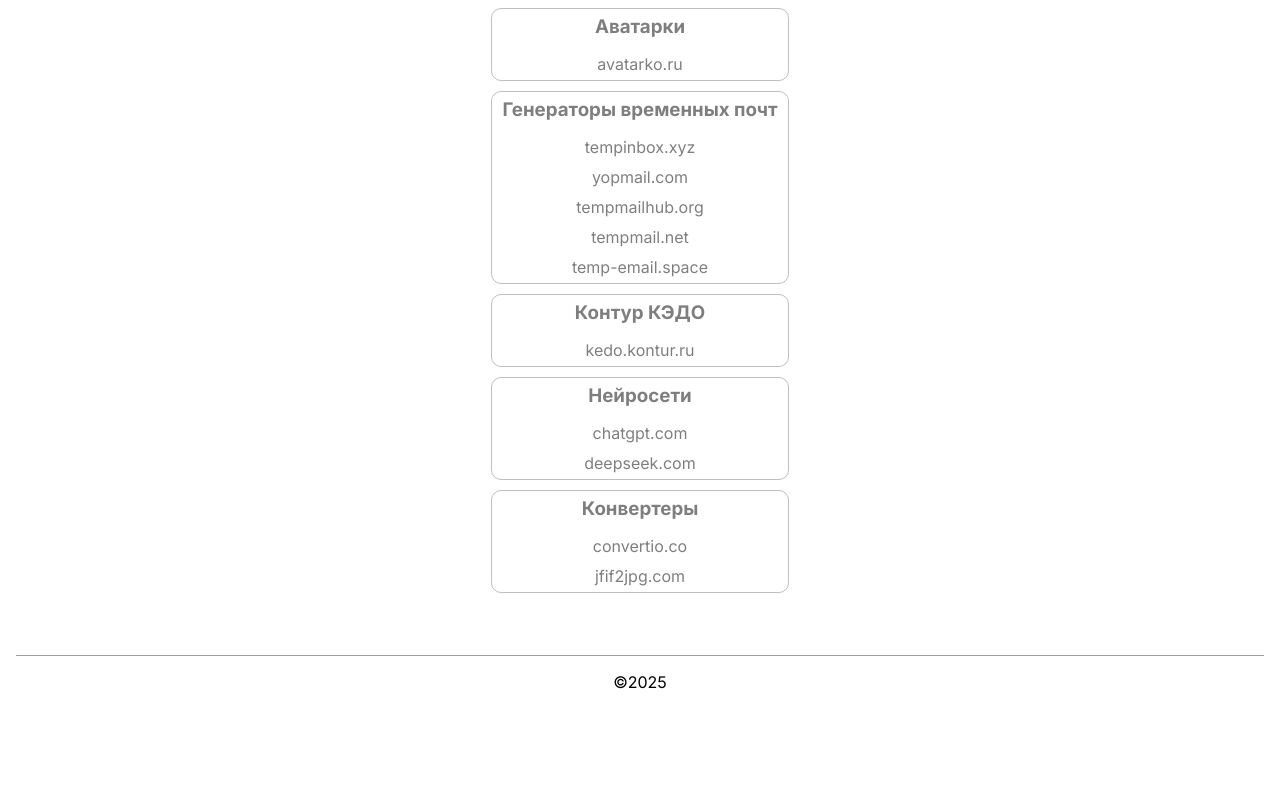
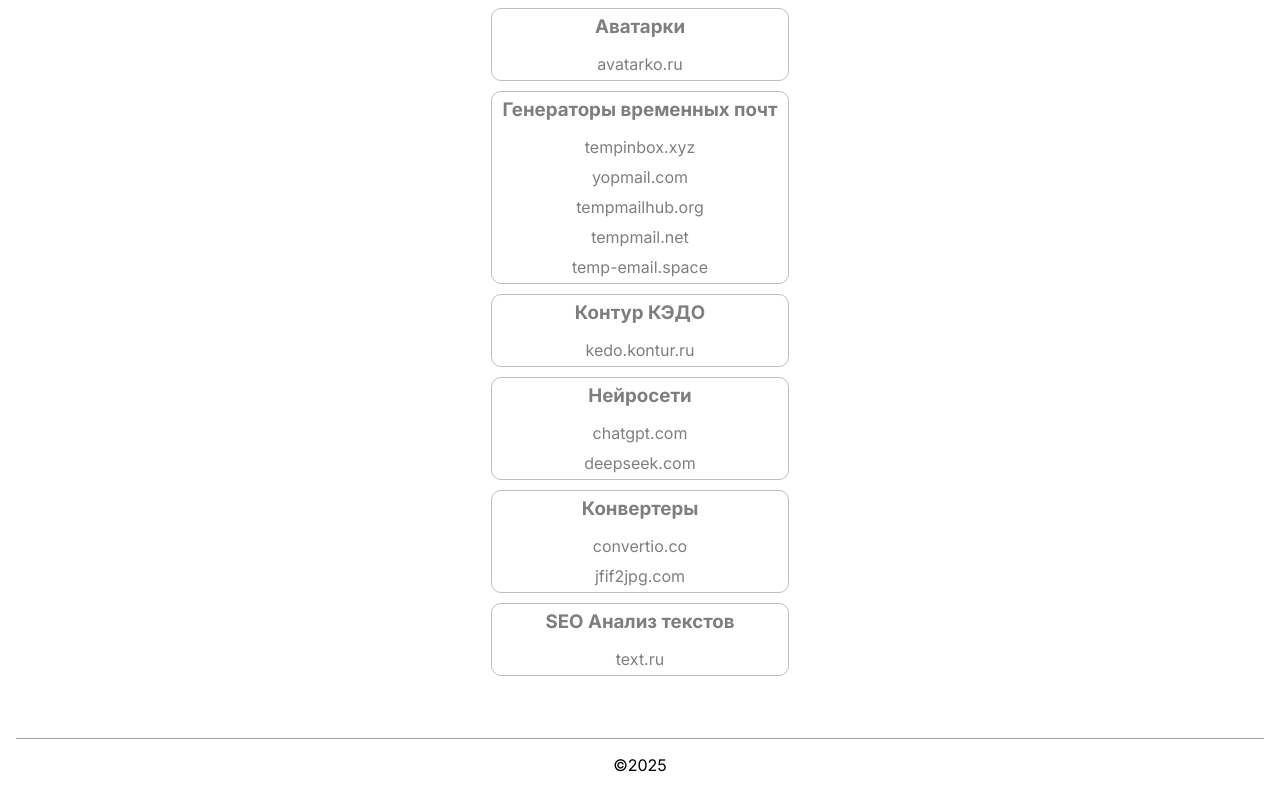
Before and after one commit to Dima11221/workapp, a Next.js app: page /razmeshenie/resources in a window 1280 px wide. Shown: the part 564-1355 px from the top of the page. Before the commit the page ends 1272 px from the top, so only its background shows below. Built offline with nearby package versions, Linux system fonts and the light colour scheme.

Commit message:
seo анализ текстов

```diff
--- a/app/data/resources.ts
+++ b/app/data/resources.ts
@@ -107,4 +107,14 @@
 			}
 		],
 	},
+	{
+		id: 'SEO texts',
+		title: 'SEO Анализ текстов',
+		urls: [
+			{
+				name: 'text.ru',
+				url: 'https://text.ru/seo'
+			},
+		],
+	},
 ]
```
